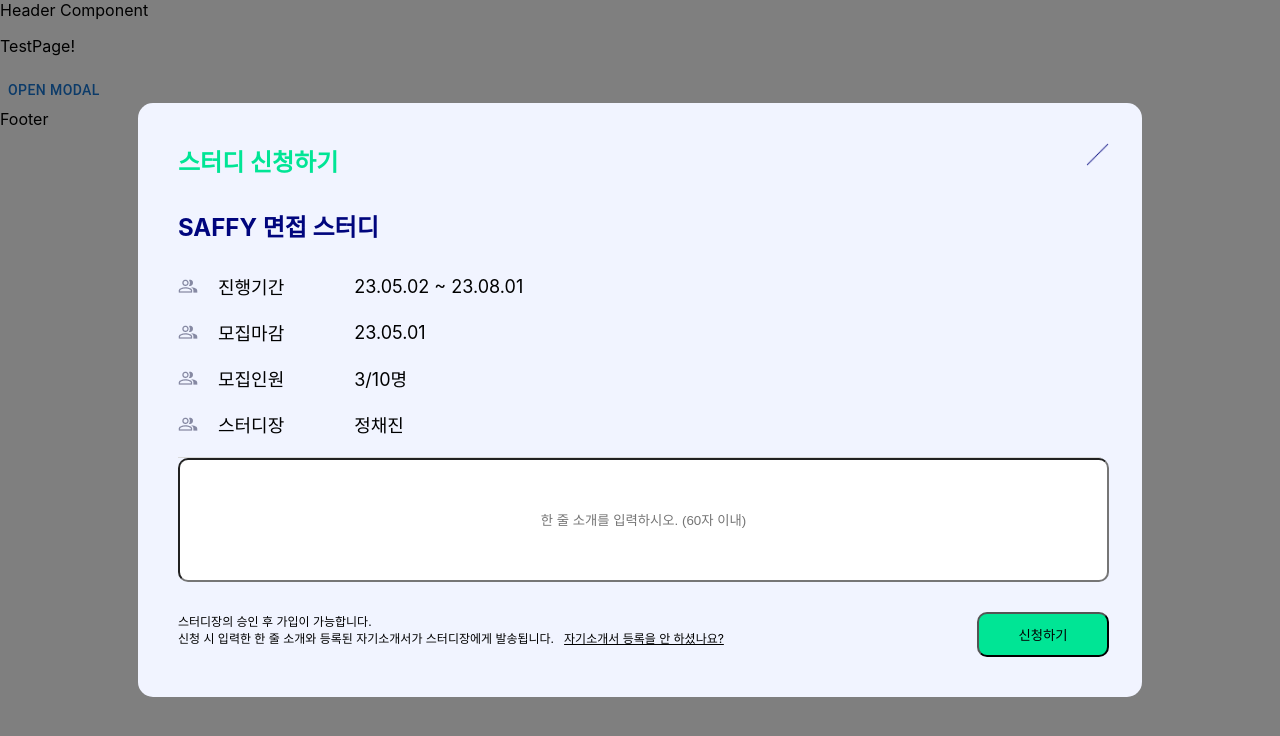
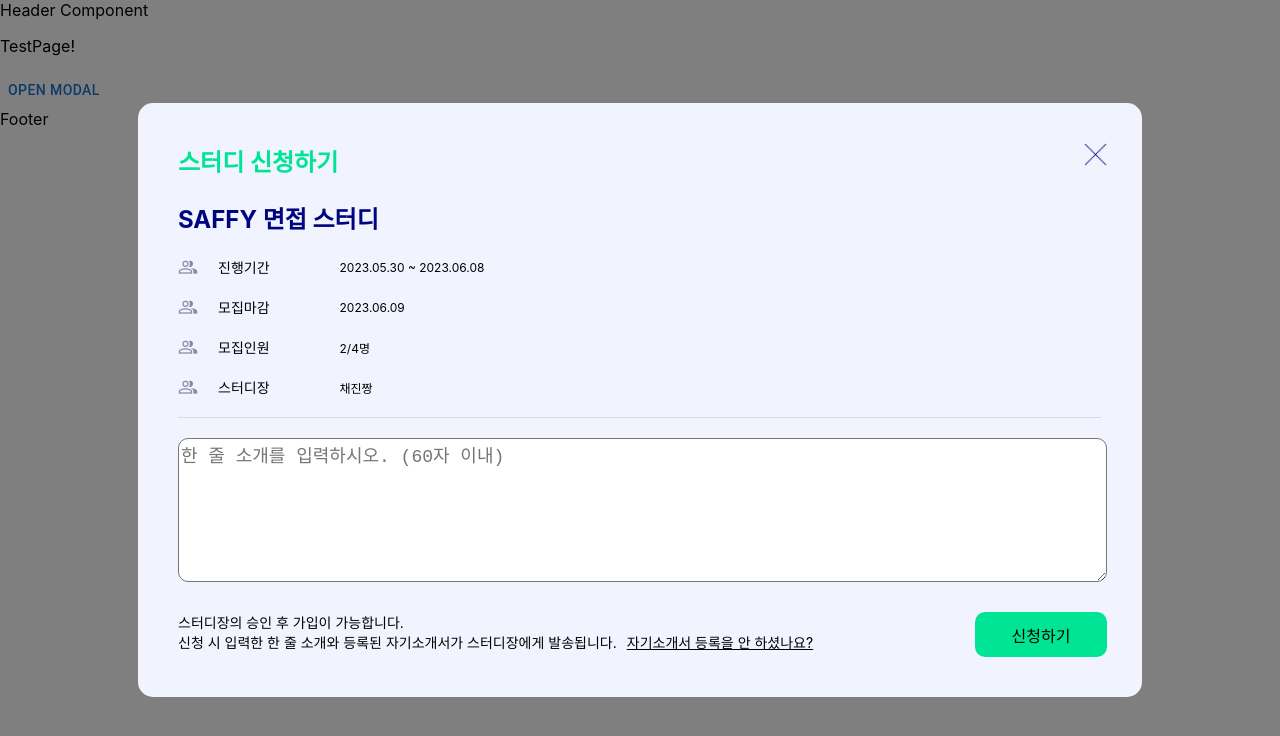
Before and after one commit to Interviewking13/Interview, a React (Create React App) app: page /testpage in a window 1280 px wide. Both pictures are taken after a click on the button "OPEN MODAL". Shown: the top 736 px of the page. Built offline with nearby package versions, Linux system fonts and the light colour scheme.

Commit message:
Feat : 더미데이터, applylist에 props로 데이터 전달

```diff
--- a/src/components/modal/Applylist.tsx
+++ b/src/components/modal/Applylist.tsx
@@ -1,11 +1,11 @@
 import React from "react";
 import styled from "styled-components";
 
-interface ListItemProps {
+type ListItemProps = {
   text1: string;
   text2: string;
   imageSrc: string;
-}
+};
 
 const ListItem: React.FC<ListItemProps> = ({ text1, text2, imageSrc }) => {
   return (
@@ -16,27 +16,42 @@
     </StyledListItem>
   );
 };
-const ApplyList: React.FC = () => {
+
+type ApplyListProps = {
+  period: string;
+  deadline: string;
+  currentCount: number;
+  headCount: number;
+  studyLeader: string;
+};
+
+const ApplyList: React.FC<ApplyListProps> = ({
+  period,
+  deadline,
+  currentCount,
+  headCount,
+  studyLeader,
+}) => {
   return (
     <ListContainer>
       <ListItem
         text1="진행기간"
-        text2="23.05.02 ~ 23.08.01"
+        text2={period}
         imageSrc="./study-icon-img.png"
       />
       <ListItem
         text1="모집마감"
-        text2="23.05.01"
+        text2={deadline}
         imageSrc="./study-icon-img.png"
       />
       <ListItem
         text1="모집인원"
-        text2="3/10명"
+        text2={`${currentCount}/${headCount}명`}
         imageSrc="./study-icon-img.png"
       />
       <ListItem
         text1="스터디장"
-        text2="정채진"
+        text2={studyLeader}
         imageSrc="./study-icon-img.png"
       />
     </ListContainer>
@@ -52,12 +67,12 @@
 `;
 
 const StyledSpan = styled.span`
-  font-size: 18px;
+  font-size: 14px;
   margin-right: 70px; /* 원하는 마진 값 설정 */
 `;
 
 const StyledSpanContent = styled.span`
-  font-size: 18px;
+  font-size: 12px;
 `;
 
 const StyledImg = styled.img`
@@ -69,4 +84,5 @@
 const ListContainer = styled.span`
   width: 923px;
   border-bottom: 1px solid #dadada;
+  margin-bottom: 20px;
 `;
--- a/src/components/modal/NestedModal.tsx
+++ b/src/components/modal/NestedModal.tsx
@@ -5,12 +5,37 @@
 import styled from "styled-components";
 import ApplyList from "./Applylist";
 import { Link } from "react-router-dom";
+import { dateFomatting } from "../../utils/dateFomatting";
 
 export default function NestedModal() {
   const studyData = {
     title: "SAFFY 면접 스터디",
-    period: "2023-05-30~2023-06-08",
+    period: "2023-05-30 ~ 2023-06-08",
+    deadline: "2023-06-09",
+    headcount: 4,
+    study_id: 1,
+    study_name: "interview king",
+    content: "우리 스터디는 ~~을 목표로 하고, ...을 규칙으로 함",
+    chat_link:
+      "https://us05web.zoom.us/j/83754399005?pwd=QWRMY0I4VjhkWkhtdHdydkhTM0dLUT09",
+    status: 1,
+    currentCount: 2,
+    studyLeader: "채진짱",
   };
+
+  const {
+    title,
+    period,
+    deadline,
+    headcount,
+    currentCount,
+    study_id,
+    studyLeader,
+    study_name,
+    content,
+    chat_link,
+    status,
+  } = studyData;
 
   //취소버튼 이미지 링크
   const imageSrc = "./cancel-button.png";
@@ -25,20 +50,21 @@
   return (
     <div>
       <Button onClick={handleOpen}>Open modal</Button>
-      <Modal
-        open={open}
-        onClose={handleClose}
-        aria-labelledby="parent-modal-title"
-        aria-describedby="parent-modal-description"
-      >
+      <Modal open={open} onClose={handleClose}>
         <StyledBox>
           <StyledContainer>
             <StyledTopContainer>
               <StyledH2>스터디 신청하기</StyledH2>
               <StyledCancleImg src={imageSrc} alt="Cancel Button" />
             </StyledTopContainer>
-            <StyledTitle>SAFFY 면접 스터디</StyledTitle>
-            <ApplyList />
+            <StyledTitle>{title}</StyledTitle>
+            <ApplyList
+              period={dateFomatting(period)}
+              deadline={dateFomatting(deadline)}
+              currentCount={currentCount}
+              headCount={headcount}
+              studyLeader={studyLeader}
+            />
             <TextInput placeholder="한 줄 소개를 입력하시오. (60자 이내)" />
             <StyledBottom>
               <BottomContainer>
@@ -94,32 +120,32 @@
 const StyledH2 = styled.h2`
   font-size: 24px;
   margin: 0px;
-  margin-bottom: 30px;
+  margin-bottom: 22px;
   color: #00e595;
 `;
 
 const StyledTitle = styled.h2`
   font-size: 24px;
   margin: 0px;
-  margin-bottom: 30px;
+  margin-bottom: 22px;
   color: #00057d;
 `;
 
-const TextInput = styled.input`
+const TextInput = styled.textarea`
   width: 923px;
   height: 172px;
   border-radius: 10px;
-  text-align: center;
+  font-size: 18px;
 `;
 
 const StyledP = styled.p`
-  font-size: 12px;
+  font-size: 14px;
   margin: 0;
   margin-right: 10px;
 `;
 
 const StyledA = styled(Link)`
-  font-size: 12px;
+  font-size: 14px;
   text-decoration: none;
   color: #000;
   text-decoration: underline;
@@ -131,6 +157,8 @@
   border-radius: 10px;
   width: 132px;
   height: 45px;
+  font-size: 16px;
+  border: 0px;
 `;
 
 const StyledCancleImg = styled.img`
--- /dev/null
+++ b/src/utils/dateFomatting.ts
@@ -0,0 +1,3 @@
+export const dateFomatting = (date: string) => {
+  return date.replaceAll("-", ".");
+};
```
Also changed, not shown: public/cancel-button.png.
